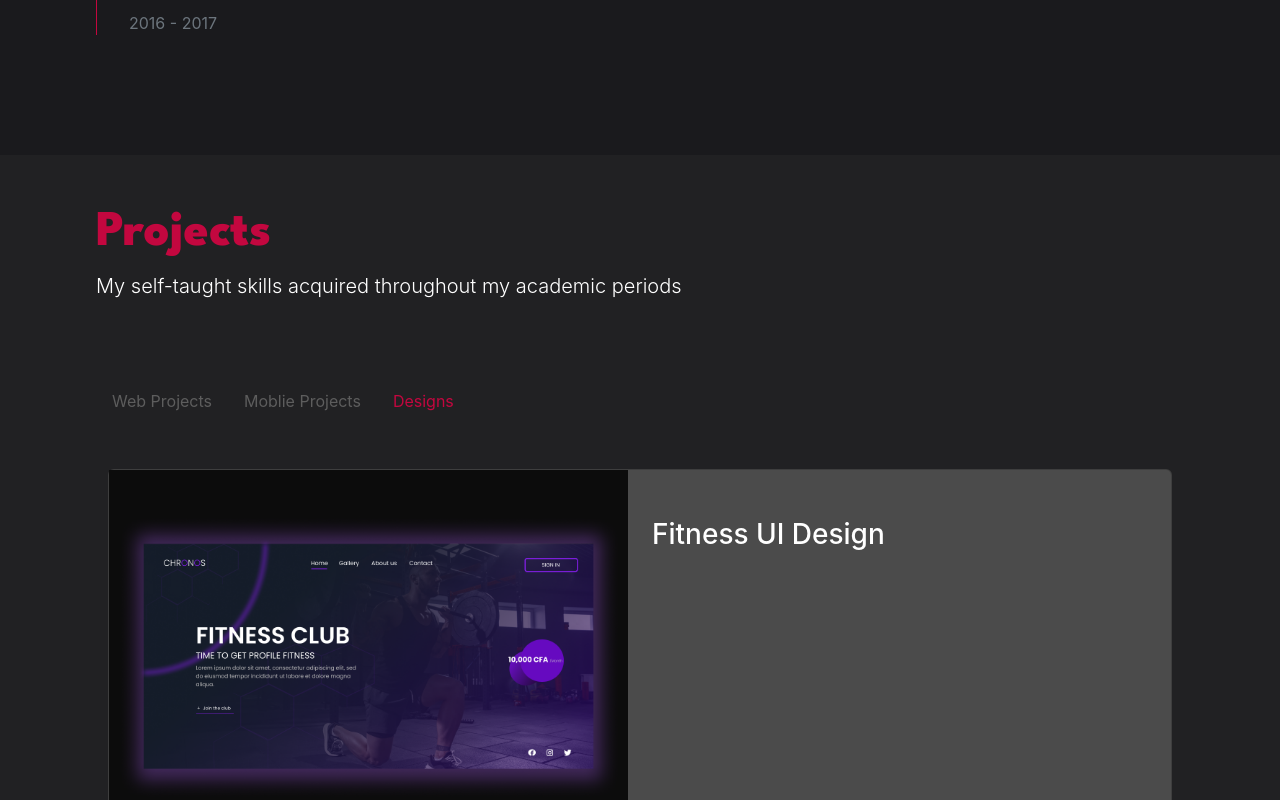
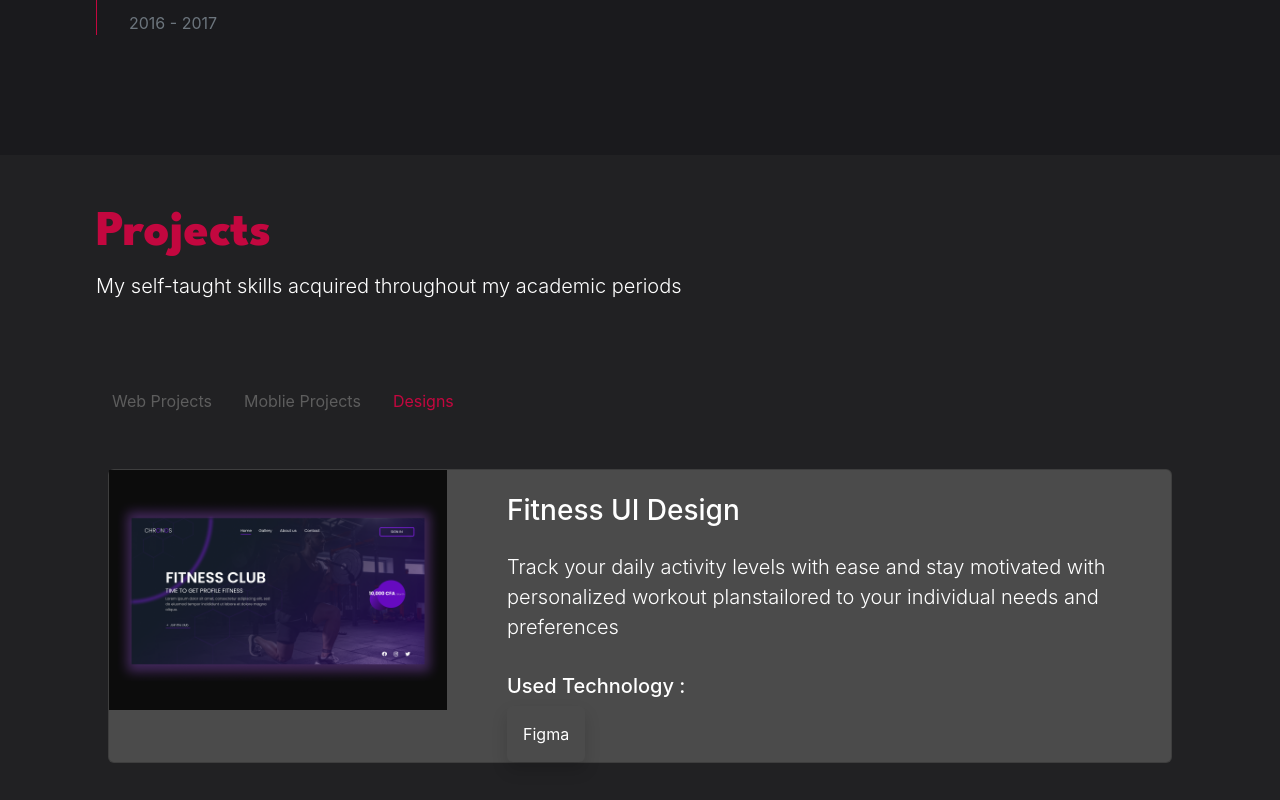
Before and after one commit to Morel-D/portfolio, a React (Create React App) app in the folder client/: page / in a window 1280 px wide. Both pictures are taken after a click on the tab "Designs". Shown: the part 2815-3615 px from the top of the page. Built offline with nearby package versions, Linux system fonts and the light colour scheme.

Commit message:
Project layer inProgress 2

```diff
--- a/client/src/Components/Pages/Projects.jsx
+++ b/client/src/Components/Pages/Projects.jsx
@@ -1,8 +1,86 @@
 import fitness from "../Images/designs/Fitness.png"
 import gaming from "../Images/designs/Gaming.png"
 import vision from "../Images/designs/vision.png"
+import haircut from "../Images/designs/Hair-cut.png";
+import fashion from "../Images/designs/Fashion.png";
+import limited1 from "../Images/designs/Limited 1.png";
+import ice from "../Images/designs/Ice.png";
+import shoes from "../Images/designs/shoes.png";
 
 const Projects = () => {
+
+    // Desings
+
+    const projects =
+        [
+            {
+                target: "target",
+                title: "Fitness UI Design",
+                desciption: " Track your daily activity levels with ease and stay motivated with personalized workout planstailored to your individual needs and preferences",
+                stack: "Figma",
+                image: fitness
+            },
+
+            {
+                target: "gaming",
+                title: "Gaming UI Design",
+                desciption: "A digital environments where players can access and play video games.",
+                stack: "Figma",
+                image: gaming
+            },
+
+
+            {
+                target: "vision",
+                title: "Furnitures UI Design",
+                desciption: "Furniture is an essential part of every home and office, providing comfort, style and functionality.",
+                stack: "Adobe XD",
+                image: vision
+            },
+
+            {
+                target: "haircut",
+                title: "Hair-Cut Shop UI Design",
+                desciption: "We offer a variety of haircuts and styling services for men, women, and children.",
+                stack: "Figma",
+                image: haircut
+            },
+
+            {
+                target: "fashion",
+                title: "Fashion UI Design",
+                desciption: "Unleash Your Style with Every Click.",
+                stack: "Figma",
+                image: fashion
+            },
+
+
+            {
+                target: "limited",
+                title: "T-Shirt UI Design",
+                desciption: "Comfortable, stylish, and unique.",
+                stack: "Figma",
+                image: limited1
+            },
+
+            {
+                target: "ice",
+                title: "Ice Scream UI Design",
+                desciption: "Scoops of happiness in every bite !",
+                stack: "Figma",
+                image: ice
+            },
+
+            {
+                target: "shoes",
+                title: "Shoes UI Design",
+                desciption: "Step into comfort, step into style with us.",
+                stack: "Adobe XD",
+                image: shoes
+            },
+
+        ]
+
     return (
         <div className="projects">
               <div className="px-5 mx-5 py-5">
@@ -34,45 +112,28 @@ const Projects = () => {
                     </div>
 
                     <div className="tab-pane fade" id="pills-contact" role="tabpanel" aria-labelledby="pills-contact-tab" tabindex="0">
+                        <div className="container" >
 
-                        <div className="container">
-                            <div className="card my-5" id="project-card">
-                                <div className="row">
-                                    <div className="col">
-                                        <img src={fitness} className="img-fluid"/>
-                                    </div>
-                                    <div className="col">
-                                        <h3 className="mt-5 text-white">Fitness UI Design</h3>
-                                        <p></p>
-                                    </div>
-                                </div>
-                            </div>
+                            {projects && projects.map((project) => (
 
-                            <div className="card my-5" id="project-card">
-                                <div className="row">
-                                    <div className="col">
-                                        <img src={gaming} className="img-fluid"/>
-                                    </div>
-                                    <div className="col">
-                                        <h3 className="mt-5 text-white">Gaming UI Design</h3>
-                                        <p></p>
-                                    </div>
-                                </div>
-                            </div>
-
-                            <div className="card my-5" id="project-card">
-                                <div className="row">
-                                    <div className="col">
-                                        <img src={vision} className="img-fluid"/>
-                                    </div>
-                                    <div className="col">
-                                        <h3 className="mt-5 text-white">Gaming UI Design</h3>
-                                        <p></p>
-                                    </div>
-                                </div>
-                            </div>
-
-
+                                  <div className="card my-5" id="project-card" type="button" data-bs-toggle="modal" data-bs-target={`#${project.target}`}>
+                                      <div className="row no-gutters">
+                                          <div className="col-md-4">
+                                              <img src={project.image} className="img-fluid"/>
+                                          </div>
+                                          <div className="col-md-8 px-5">
+                                            <h3 className="mt-4 text-white">{project.title}</h3>
+                                              <p className="mt-2 py-3 lead">
+                                                {project.desciption}
+                                              </p>
+                                              <h5 className="">Used Technology :</h5>
+                                              <label htmlFor="">
+                                                <div class="shadow p-3  bg-body-tertiary rounded">{project.stack}</div>
+                                              </label>
+                                          </div>
+                                      </div>
+                                  </div>
+                            ))}
 
                         </div>
 
@@ -82,6 +143,32 @@ const Projects = () => {
 
             </div>
 
+
+            {/* <!-- Modal --> */}
+            {projects && projects.map((project => (
+                    <div className="modal fade" id={project.target} tabindex="-1" aria-labelledby="exampleModalLabel" aria-hidden="true">
+                    <div className="modal-dialog modal-xl">
+                      <div className="modal-content text-white" id="modal-projects">
+                        <div className="modal-header">
+                                <h1 className="modal-title fs-5" id="exampleModalLabel">{project.title}</h1>
+                          <button type="button" className="btn-close" data-bs-dismiss="modal" aria-label="Close"></button>
+                        </div>
+                          <div className="modal-body p-5">
+                              <img src={project.image} className="img-fluid" id="img-projects" />
+                              <p className="mt-2 lead p-2">
+                                  {project.desciption}
+                              </p>
+                              <h5 className="">Used Technology :</h5>
+                              <label htmlFor="">
+                                    <div className="shadow p-3 mb-2 bg-body-tertiary rounded">{project.stack}</div>
+                              </label>
+                        </div>
+                      </div>
+                    </div>
+              </div>
+                )))}
+              {/* <!-- Modal --> */}
+
         </div>
      );
 }
--- a/client/src/index.css
+++ b/client/src/index.css
@@ -119,7 +119,7 @@ code {
 
 
 
-#project-card {
+#project-card, #modal-projects {
 
   background-color: #4b4b4b;
 
```
